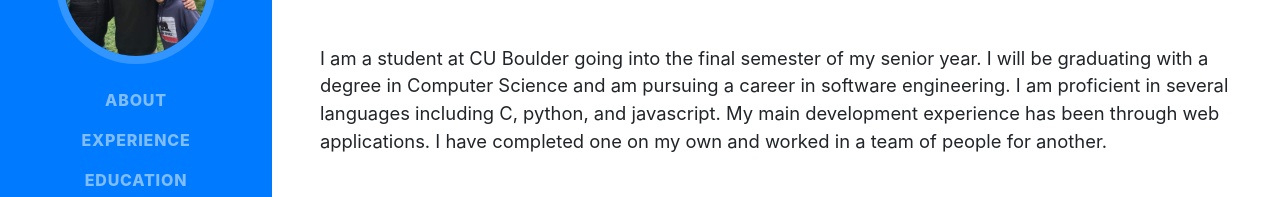
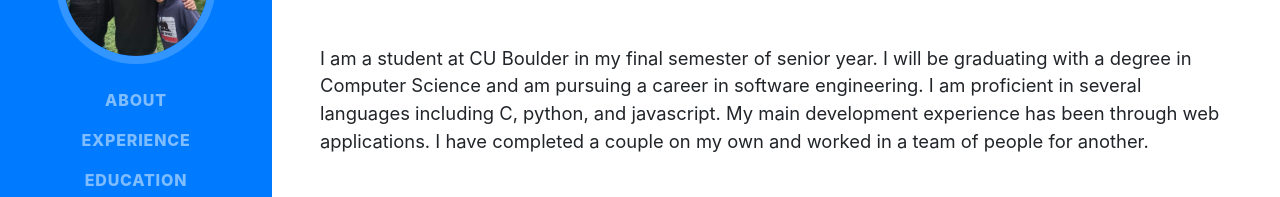
Before and after one commit to jakeshay/jakeshay.github.io, a website with bundled scripts: page index.html in a window 1280 px wide. Shown: the part 332-529 px from the top of the page. Built offline with nearby package versions, Linux system fonts and the light colour scheme; a web font is replaced by a local one.

Commit message:
spelling revisions

```diff
--- a/index.html
+++ b/index.html
@@ -63,7 +63,7 @@
         <div class="subheading mb-5">725 Arapahoe Ave Apt. 201 · Boulder, CO 80302 · (206) 313-1318 ·
           <a href="mailto:name@email.com">jakedshay@gmail.com</a>
         </div>
-        <p class="lead mb-5">I am a student at CU Boulder going into the final semester of my senior year. I will be graduating with a degree in Computer Science and am pursuing a career in software engineering. I am proficient in several languages including C, python, and javascript. My main development experience has been through web applications. I have completed one on my own and worked in a team of people for another.</p>
+        <p class="lead mb-5">I am a student at CU Boulder in my final semester of senior year. I will be graduating with a degree in Computer Science and am pursuing a career in software engineering. I am proficient in several languages including C, python, and javascript. My main development experience has been through web applications. I have completed a couple on my own and worked in a team of people for another.</p>
         <div class="social-icons">
           <a href="https://www.linkedin.com/in/jake-shay-84064a168">
             <i class="fab fa-linkedin-in"></i>
@@ -203,7 +203,7 @@
         <div>Python</div>
         <div>c</div>
         <div>c++</div>
-        <div>javascript</div>
+        <div>Javascript</div>
         <div>SQL</div>
         <div>HTML/CSS</div>
         <div>Scala</div>
```
